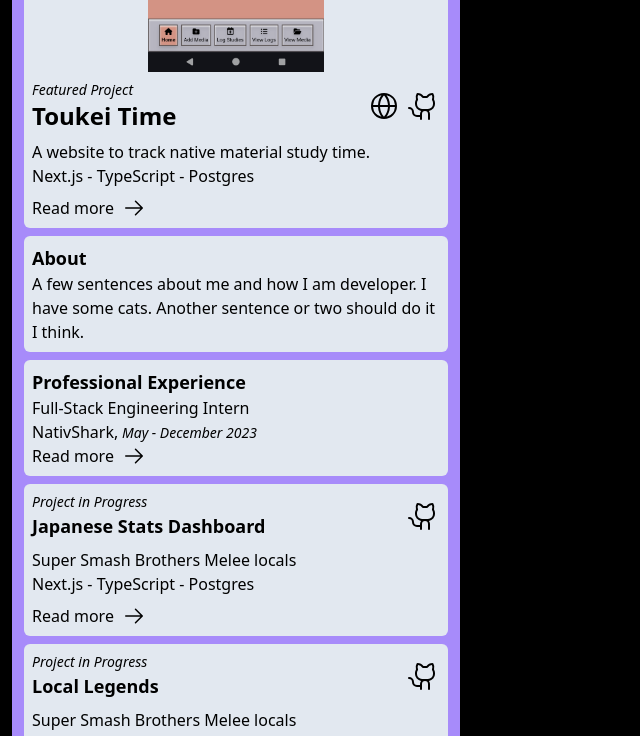
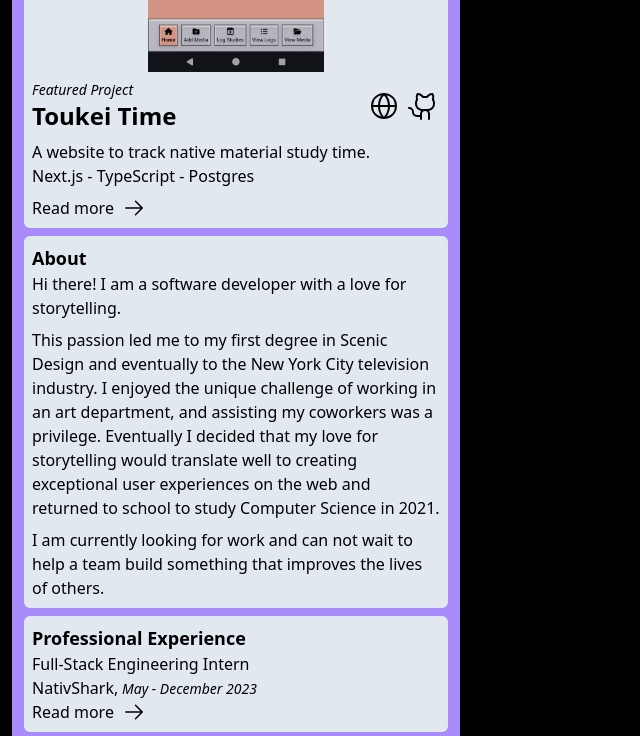
Before and after one commit to dalyn-lambert/Portfolio, a Next.js app: page / in a window 1280 px wide. Shown: the part 427-1163 px from the top of the page, without its empty margins (0-640 px from the left). Built offline with nearby package versions, Linux system fonts and the light colour scheme.

Commit message:
[chore] added about me text

```diff
--- a/src/Components/About.tsx
+++ b/src/Components/About.tsx
@@ -2,9 +2,21 @@ const About = () => {
   return (
     <div className='bg-slate-200 text-black p-2 rounded-md flex flex-col'>
       <span className='font-bold text-lg'>About</span>
-      <span>
-        A few sentences about me and how I am developer. I have some cats. Another sentence or two should do it I think.
-      </span>
+      <div className='flex flex-col gap-2'>
+        <span>Hi there! I am a software developer with a love for storytelling. </span>
+
+        <span>
+          This passion led me to my first degree in Scenic Design and eventually to the New York City television
+          industry. I enjoyed the unique challenge of working in an art department, and assisting my coworkers was a
+          privilege. Eventually I decided that my love for storytelling would translate well to creating exceptional
+          user experiences on the web and returned to school to study Computer Science in 2021.
+        </span>
+
+        <span>
+          I am currently looking for work and can not wait to help a team build something that improves the lives of
+          others.
+        </span>
+      </div>
     </div>
   );
 };
--- a/src/app/japanese-stats-dashboard/page.tsx
+++ b/src/app/japanese-stats-dashboard/page.tsx
@@ -1,9 +1,3 @@
 export default function JapaneseStatsDash() {
-  return (
-    <main>
-      A fullstack webapplication built in Next.js using React written with TypeScript to display study statistics such
-      as hours studied in a given month. ● Makescallstoandretrieves data from the Notion API. ● Createsdynamic routes to
-      display language learning progress blog posts. ● Utilizes Visx to display graphical representations of data
-    </main>
-  );
+  return <main>Japanese Stats</main>;
 }
--- a/src/app/professional-experience/page.tsx
+++ b/src/app/professional-experience/page.tsx
@@ -1,11 +1,3 @@
 export default function ProfessionalExperience() {
-  return (
-    <main>
-      Professional Experience ● Drovenewdesignsthat addressed user complaints while enabling more efficient processes ●
-      Built newauthenticated routes based on business requirements and acceptance criteria ● UsedPrismatoquerycomplex
-      database structures to fetch the data required for user dashboards and interconnected systems ● Integrated D3.js
-      with React to drive dynamic data visualizations ● Documentedtasksandprocesses in the team Notion workspace ●
-      Pair-programmed with the Chief Technology Officer on new features
-    </main>
-  );
+  return <main>NativShark</main>;
 }
```
